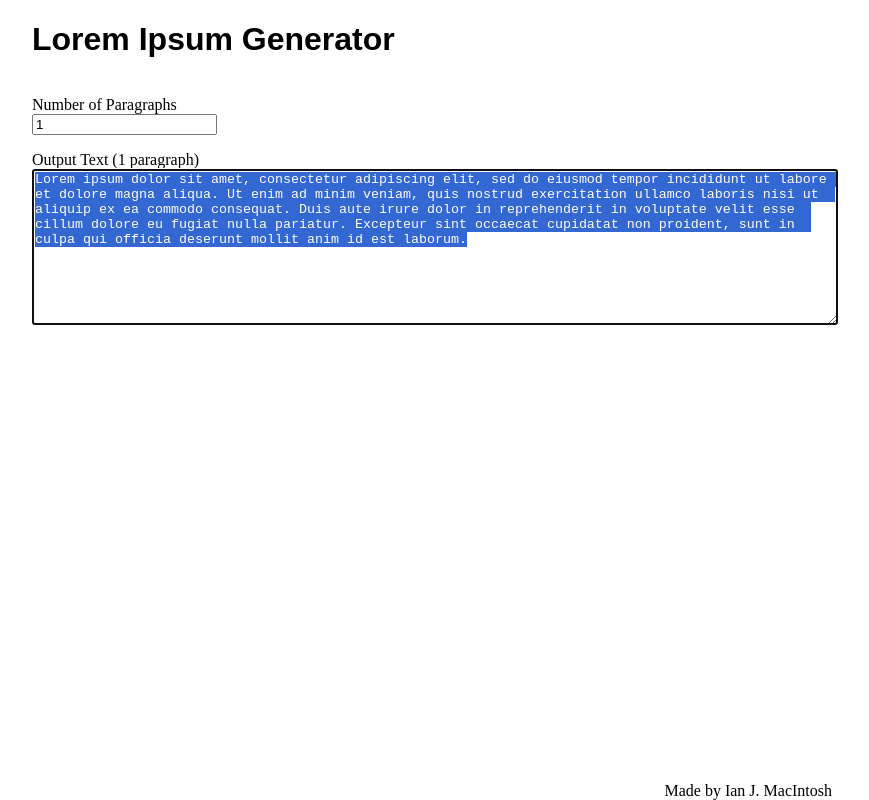
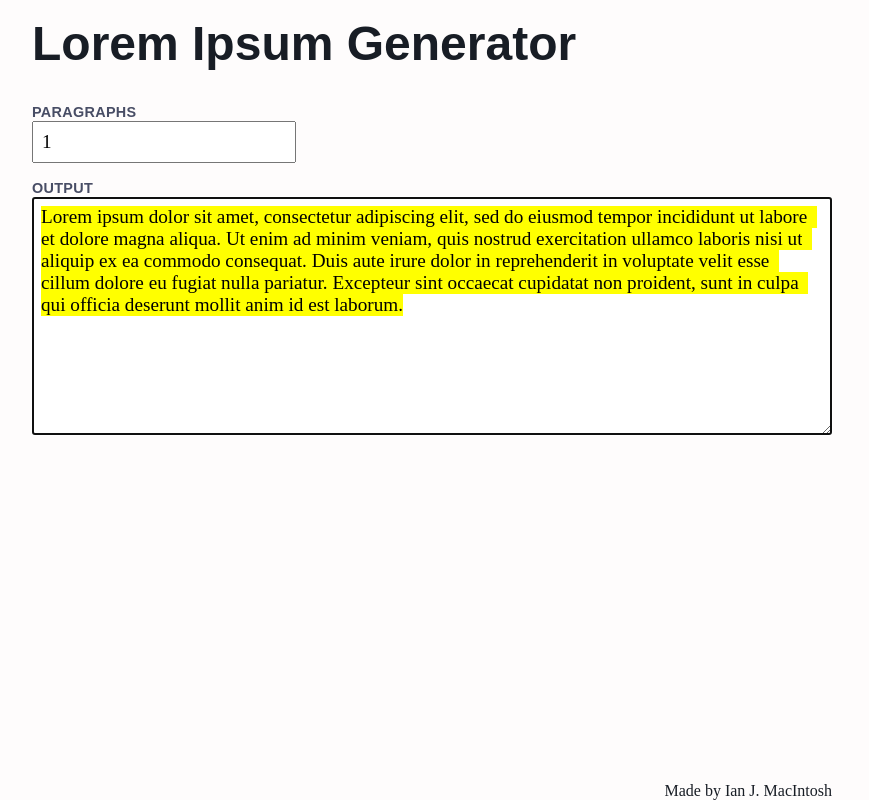
Before and after one commit to ianjmacintosh/lipsum, a plain HTML site: page index.html in a window 1280 px wide. Shown: the whole page, without its empty margins (208-1077 px from the left). Drawn offline with Linux system fonts and the light colour scheme; a web font is replaced by a local one.

Commit message:
Add many more styles
This is starting to look like a real website!

I also tightened up the copy -- the page already shows how many
paragraphs we're getting, no need to repeat it as a textarea label.

```diff
--- a/index.html
+++ b/index.html
@@ -5,20 +5,48 @@
     <meta charset="UTF-8">
     <meta name="viewport" content="width=device-width, initial-scale=1.0">
     <title>Lorem Ipsum Generator</title>
+    <link href="https://use.typekit.net/wgj0mmn.css" rel="stylesheet">
     <style>
         body {
+            background-color: #fefcfc;
+            color: #181d25;
             display: grid;
             min-height: 100vh;
             margin: 0 auto;
             max-width: 800px;
             grid-template-rows: min-content auto min-content;
+            font-family: adobe-caslon-pro, serif;
+        }
+
+        ::selection {
+            background: yellow;
         }
 
         h1 {
-            font-family: sans-serif;
+            font-family: futura-pt, sans-serif;
+            font-weight: 600;
+            font-size: 3rem;
+            margin: 1rem 0;
+        }
+
+        label {
+            font-family: futura-pt, sans-serif;
+            font-weight: 600;
+            font-size: 0.9rem;
+            text-transform: uppercase;
+            letter-spacing: 0.02rem;
+            color: #484d65;
+        }
+
+        textarea,
+        input {
+            font-family: adobe-caslon-pro, serif;
+            font-size: 1.2rem;
+            padding: 0.5rem;
         }
 
         textarea {
+            box-sizing: border-box;
             width: 100%;
         }
 
@@ -35,12 +63,12 @@
     <main>
         <form action="">
             <p>
-                <label for="number-of-paragraphs">Number of Paragraphs</label><br />
+                <label for="number-of-paragraphs">Paragraphs</label><br />
                 <input type="number" name="number-of-paragraphs" id="number-of-paragraphs" value="1">
             </p>
         </form>
         <p>
-            <label for="output-text" id="output-text-label">Output Text (1 paragraph)</label><br />
+            <label for="output-text" id="output-text-label">Output</label><br />
             <textarea spellcheck="false" name="output-text" id="output-text"
                 rows="10">Lorem ipsum dolor sit amet, consectetur adipiscing elit, sed do eiusmod tempor incididunt ut labore et dolore magna aliqua. Ut enim ad minim veniam, quis nostrud exercitation ullamco laboris nisi ut aliquip ex ea commodo consequat. Duis aute irure dolor in reprehenderit in voluptate velit esse cillum dolore eu fugiat nulla pariatur. Excepteur sint occaecat cupidatat non proident, sunt in culpa qui officia deserunt mollit anim id est laborum.</textarea>
         </p>
@@ -49,9 +77,6 @@
         Made by Ian J. MacIntosh
     </footer>
     <script>
-        function getOutputTextLabel(paragraphs) {
-            return paragraphs === 1 ? `Output Text (${paragraphs} paragraph)` : `Output Text (${paragraphs} paragraphs)`
-        }
         const textSample = "Lorem ipsum dolor sit amet, consectetur adipiscing elit, sed do eiusmod tempor incididunt ut labore et dolore magna aliqua. Ut enim ad minim veniam, quis nostrud exercitation ullamco laboris nisi ut aliquip ex ea commodo consequat. Duis aute irure dolor in reprehenderit in voluptate velit esse cillum dolore eu fugiat nulla pariatur. Excepteur sint occaecat cupidatat non proident, sunt in culpa qui officia deserunt mollit anim id est laborum."
         const elOutputTextLabel = document.getElementById("output-text-label")
         const elNumberOfParagraphs = document.getElementById("number-of-paragraphs");
@@ -60,7 +85,6 @@
         elNumberOfParagraphs.addEventListener("change", (event) => {
             const numberOfParagraphs = parseInt(elNumberOfParagraphs.value, 10)
             outputText = String(textSample + "\n\n").repeat(numberOfParagraphs).trim();
-            elOutputTextLabel.textContent = getOutputTextLabel(numberOfParagraphs)
             elOutputText.value = outputText;
         })
 
```
